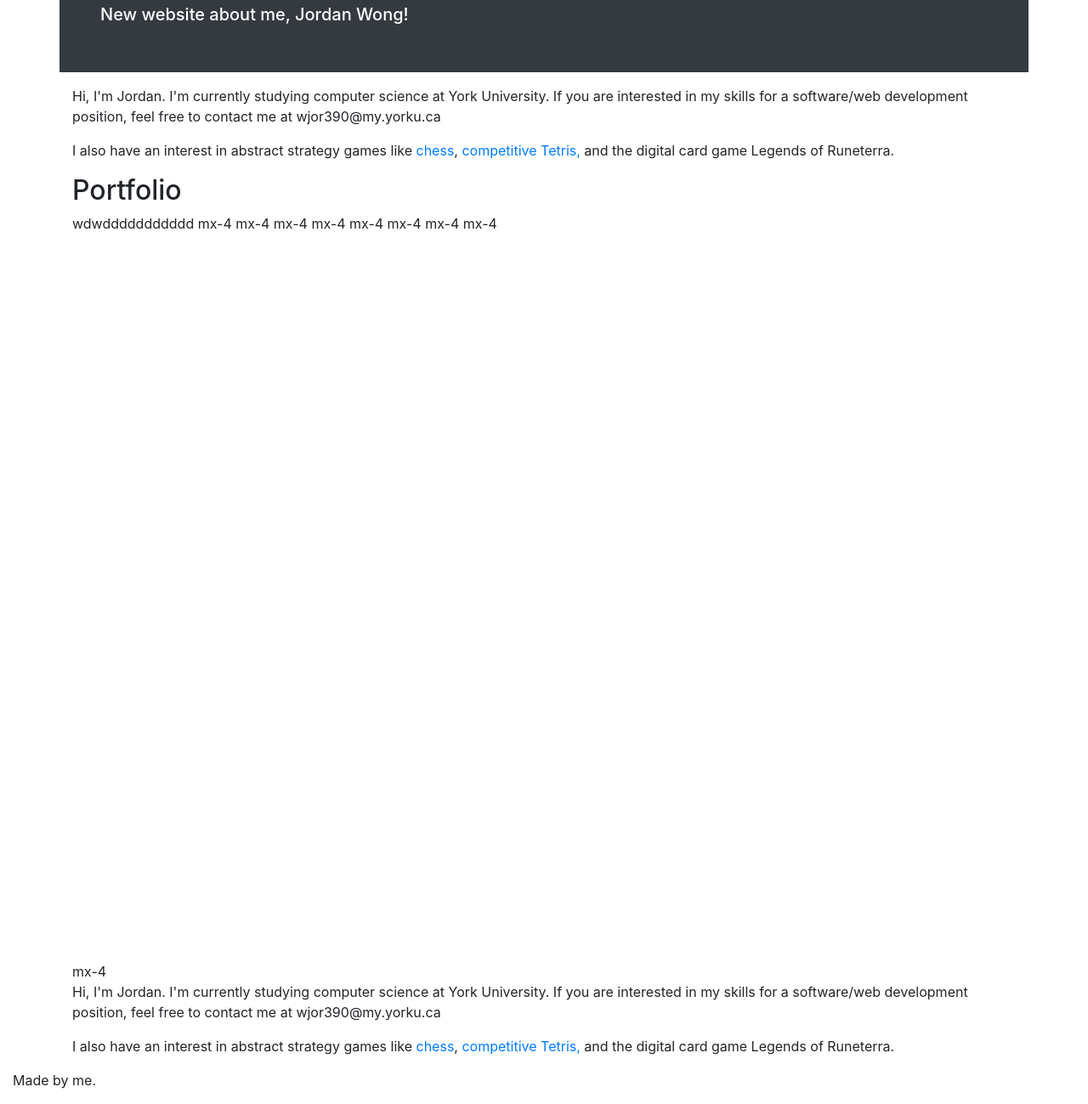
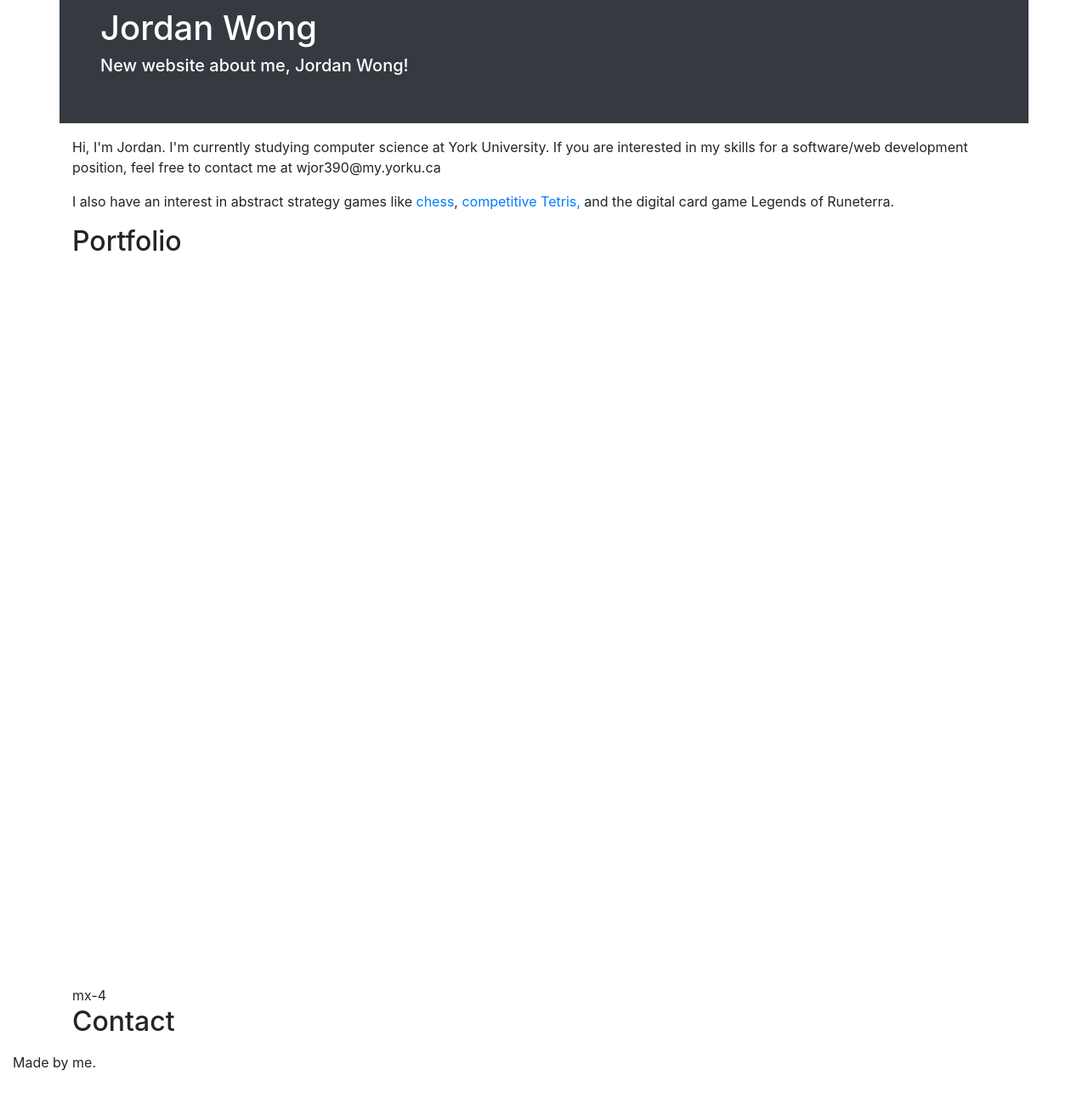
Before and after one commit to jordan-wong/aboutme, a plain HTML site: page index.html in a window 1280 px wide. Shown: the part 115-1414 px from the top of the page at 85% size. After the commit the page ends 1393 px from the top, so only its background shows below. Drawn offline with nearby package versions, Linux system fonts and the light colour scheme.

Commit message:
fixed navbar and inpage links

```diff
--- a/index.html
+++ b/index.html
@@ -14,10 +14,12 @@
     <script src="https://cdnjs.cloudflare.com/ajax/libs/popper.js/1.16.0/umd/popper.min.js"></script>
     <!-- Latest compiled JavaScript -->
     <script src="https://maxcdn.bootstrapcdn.com/bootstrap/4.5.2/js/bootstrap.min.js"></script>
+
+    <link rel="stylesheet" href="styling.css">
 </head>
 
 <body>
-    <header class="navbar navbar-expand-lg flex-column fixed-top  flex-md-row navbar-light bg-light">
+    <nav class="navbar navbar-expand-md fixed-top  navbar-light bg-light">
         <!--
             <a class="navbar-brand" href="#">Jordan Wong</a>
         -->
@@ -34,7 +36,7 @@
                     <a class="nav-link" href="#portfolio">Projects</a>
                 </li>
                 <li class="nav-item px-5">
-                    <a class="nav-link" href="#">Contact</a>
+                    <a class="nav-link" href="#contact">Contact</a>
                 </li>
                 <!--<li class="nav-item">
                 <a class="nav-link disabled" href="#">Disabled</a>
@@ -42,8 +44,7 @@
 
             </ul>
         </div>
-    </header>
-
+    </nav>
     <div class="container p-5 my-3 bg-dark text-white" >
         <h1>Jordan Wong</h1>
         <h5>New website about me, Jordan Wong!</h5>
@@ -66,19 +67,9 @@
             </p>
         </div>
         <!-- Portfolio-->
-        <div class="container xl-4">
-            <h2 id="portfolio">Portfolio</h2>
-            <p>wdwddddddddddd
-                mx-4
-                mx-4
-
-                mx-4
-                mx-4
-
-                mx-4
-                mx-4
-                mx-4
-                mx-4
+        <div class="container xl-4" id="portfolio">
+            <h2>Portfolio</h2>
+            <p>
             </p>
             <br>
             <br>
@@ -123,13 +114,11 @@
             mx-4
         </div>
         <div class="container" id="contact">
+            <h2>Contact</h2>
             <p>
-                Hi, I'm Jordan. I'm currently studying computer science at York University. If you are interested in my skills for a software/web development position, feel free to contact me at
-                <span name = "spam prevention">wjor390</span><span>@my.yorku.ca</span>
             </p>
             <p>
-                I also have an interest in abstract strategy games like <a href="https://www.chess.com/member/papyrus8" target="blank">chess</a>,
-                <a href="https://tetris.fandom.com/wiki/Introduction_To_Competitive_Tetris" target="blank">competitive Tetris, </a>and the digital card game Legends of Runeterra.
+
             </p>
         </div>
         <footer>
--- /dev/null
+++ b/styling.css
@@ -0,0 +1,8 @@
+body {
+    padding-top: 60px;
+  }
+  @media (max-width: 979px) {
+    body {
+      padding-top: 0px;
+    }
+  }
```
